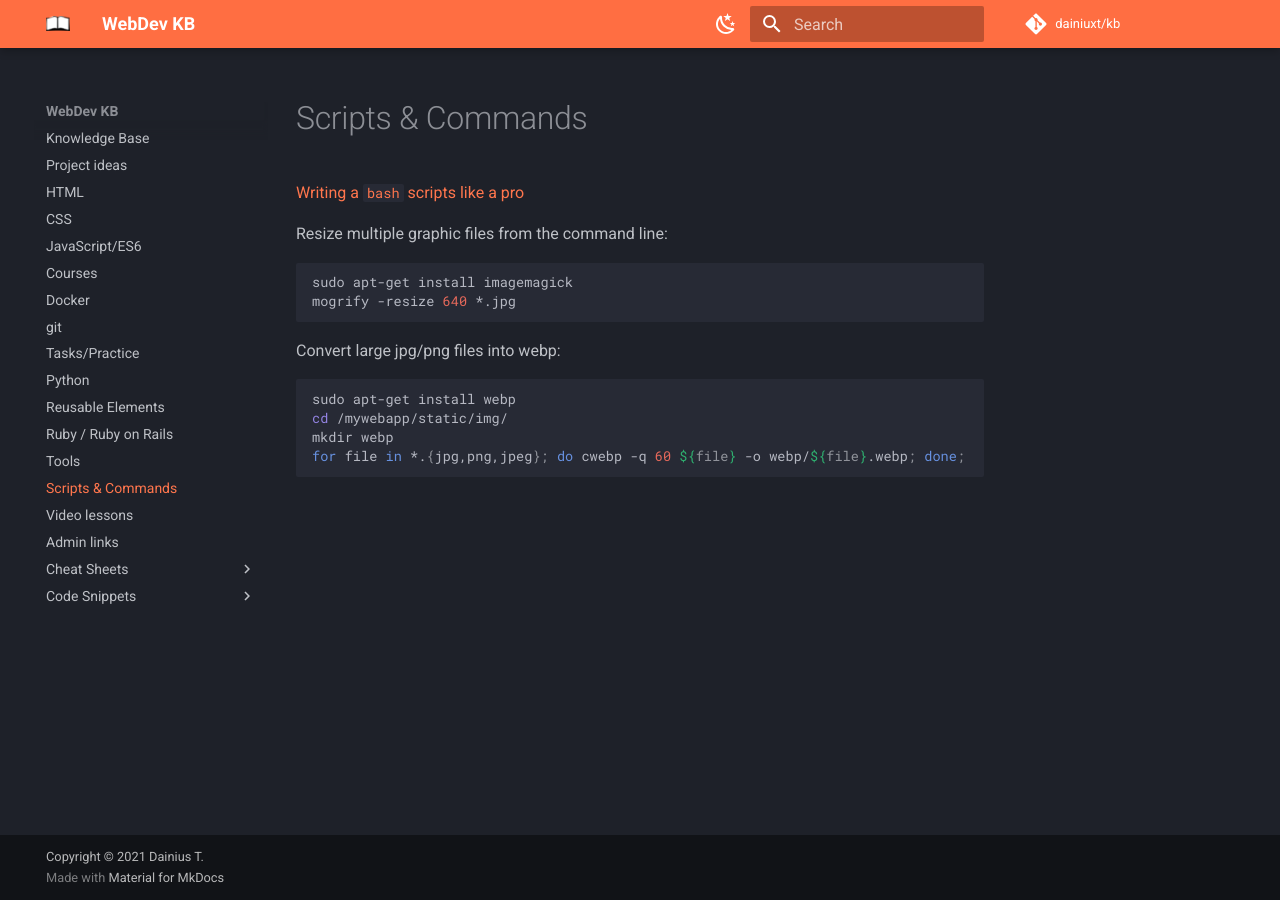
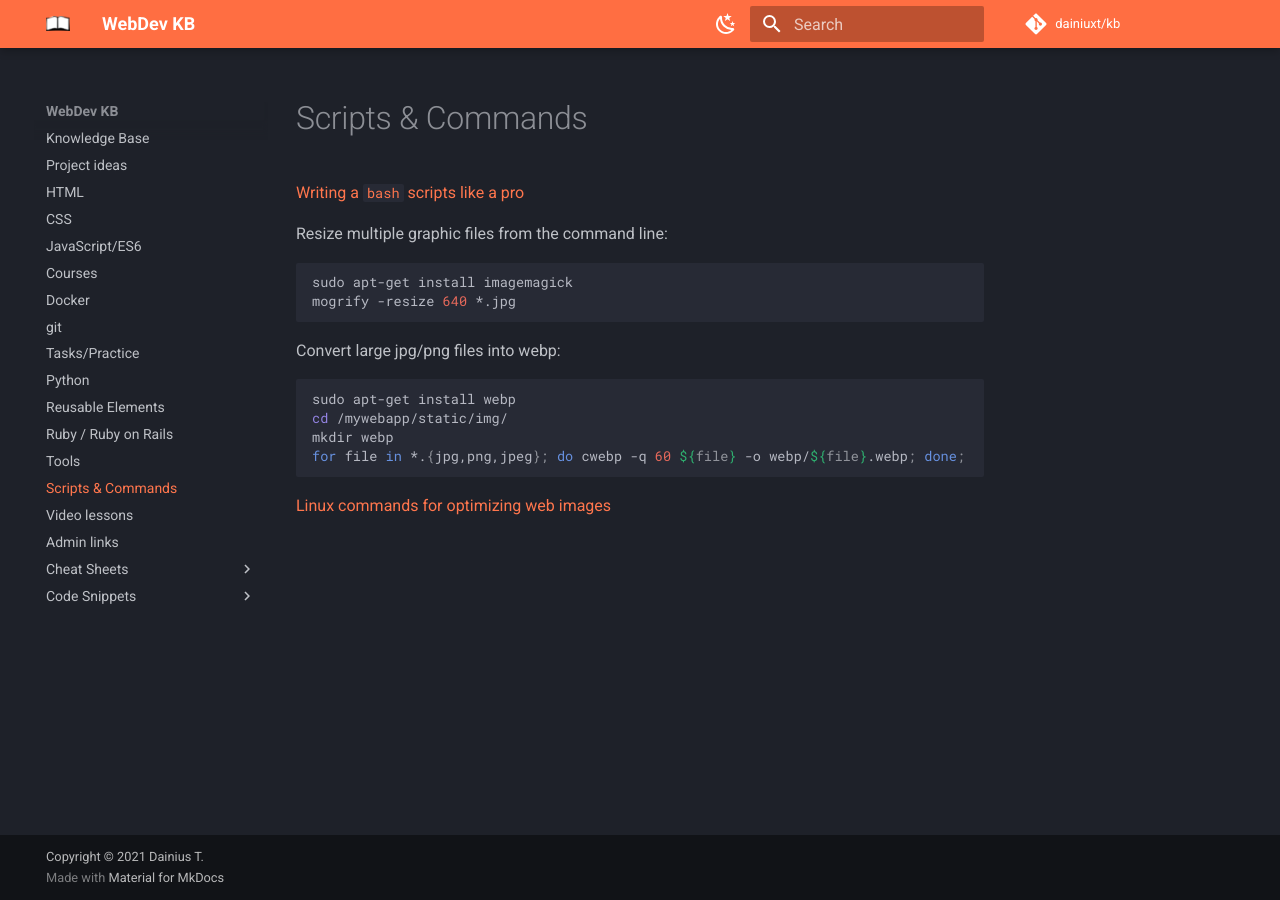
Before and after one commit to dainiuxt/kb, an MkDocs documentation site: the page built from docs/UsefullScripts.md, in a window 1280 px wide. Built offline with MkDocs 1.6.1 and Material for MkDocs 9.7.7, drawn with Linux system fonts in a browser that asks for light colours; comment, search, counter and statistics services are not loaded.

Commit message:
add scripts link

````diff
--- a/docs/UsefullScripts.md
+++ b/docs/UsefullScripts.md
@@ -17,3 +17,5 @@ cd /mywebapp/static/img/
 mkdir webp
 for file in *.{jpg,png,jpeg}; do cwebp -q 60 ${file} -o webp/${file}.webp; done;
 ```
+
+[Linux commands for optimizing web images](https://opensource.com/article/21/12/optimize-web-images-linux)
````
